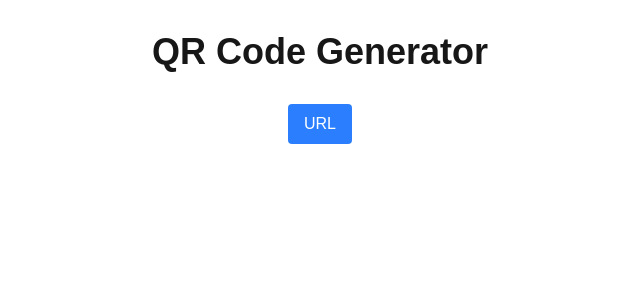
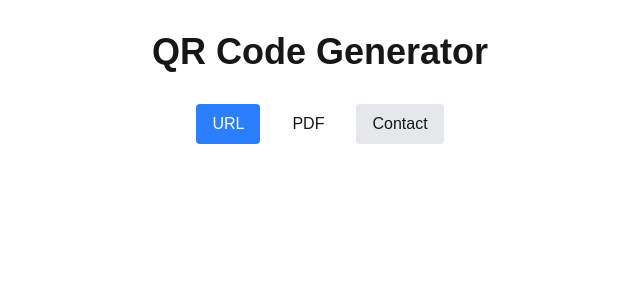
Before and after one commit to EmmanuelOBUjunior/qr_gen, a Next.js app: page / in a window 1280 px wide. Shown: the top 300 px of the page, without its empty margins (320-960 px from the left). Built offline with nearby package versions, Linux system fonts and the light colour scheme.

Commit message:
feat:working on the main page

```diff
--- a/app/page.tsx
+++ b/app/page.tsx
@@ -11,7 +11,9 @@ export default function Home(){
           QR Code Generator
         </h1>
         <div className="flex justify-center gap-4 mb-8">
-          <button className={`px-4 py-2 rounded ${selectedType === 'url'? 'bg-blue-500 text-white': 'g-gray-200'}`}>URL</button>
+          <button onClick={()=>setSelectedType('pdf')} className={`px-4 py-2 rounded ${selectedType === 'url'? 'bg-blue-500 text-white': 'bg-gray-200'}`}>URL</button>
+          <button onClick={()=>setSelectedType('pdf')} className={`px-4 py-2 rounded ${selectedType === 'pdf'? 'bg-blue-500 text-white': 'g-gray-200'}`}>PDF</button>
+          <button className={`px-4 py-2 rounded ${selectedType === 'contact'? 'bg-blue-500 text-white': 'bg-gray-200'}`}>Contact</button>
         </div>
       </div>
     </main>
```
